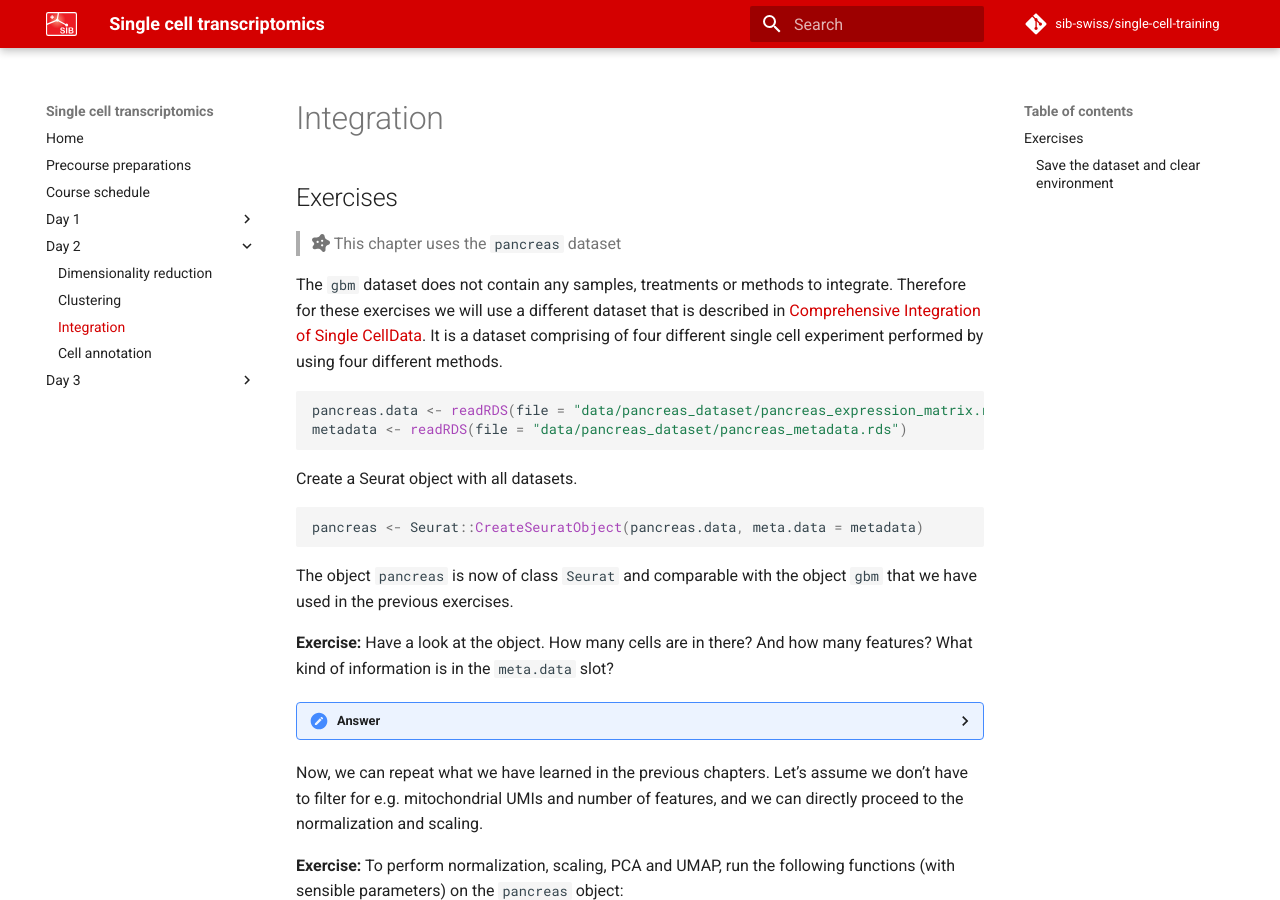
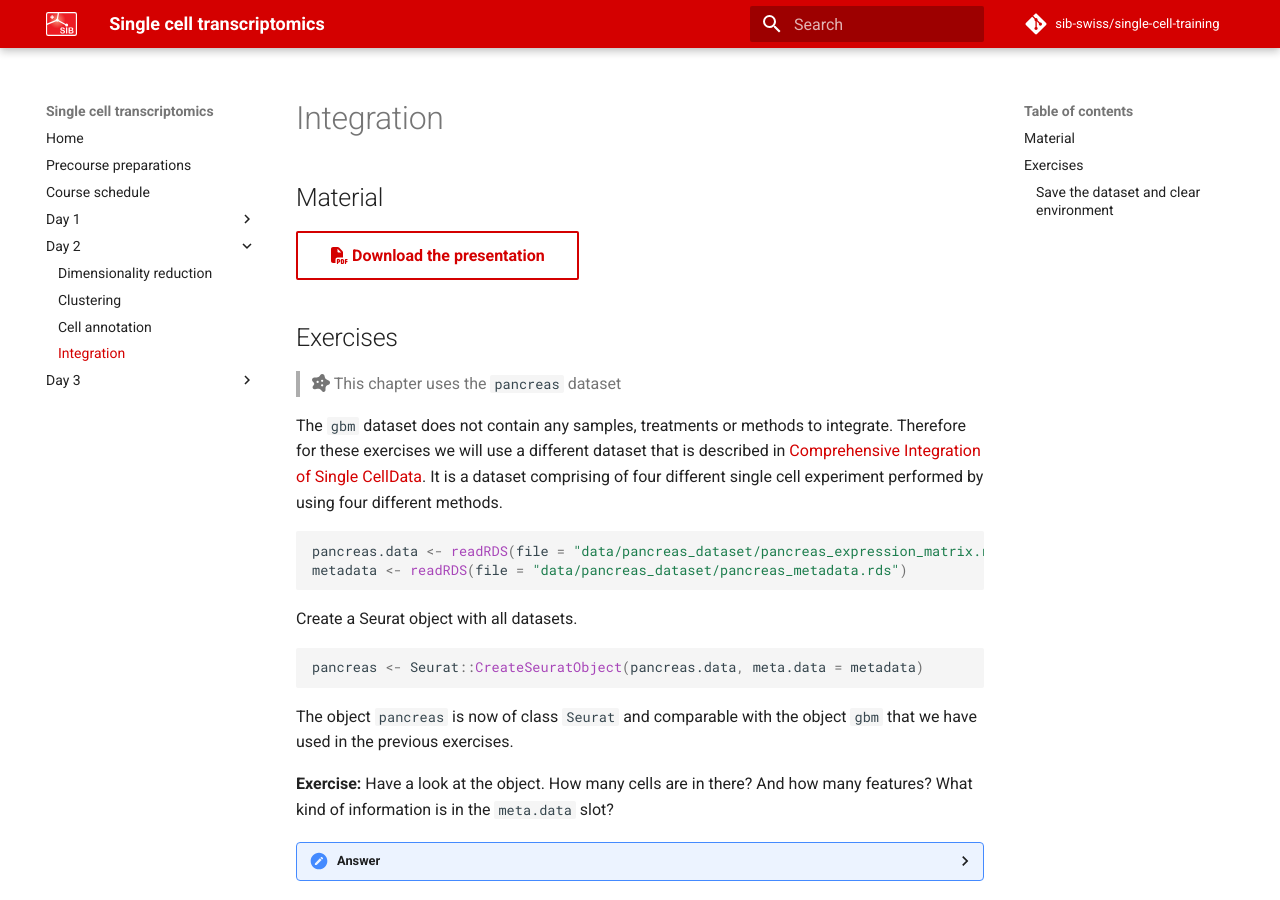
Before and after one commit to sib-swiss/single-cell-training, an MkDocs documentation site: the page built from docs/day2/integration.md, in a window 1280 px wide and 900 px high. Built offline with MkDocs 1.6.1 and Material for MkDocs 9.7.7, drawn with Linux system fonts in a browser that asks for light colours; comment, search, counter and statistics services are not loaded.

Commit message:
changed order dim reduction and integration

```diff
--- a/docs/day2/integration.md
+++ b/docs/day2/integration.md
@@ -1,3 +1,8 @@
+
+## Material
+
+[:fontawesome-solid-file-pdf: Download the presentation](../assets/pdf/Integration_only.pdf){: .md-button }
+
 ## Exercises
 
 > :fontawesome-solid-disease: This chapter uses the `pancreas` dataset
--- a/mkdocs.yml
+++ b/mkdocs.yml
@@ -12,8 +12,8 @@
     - Day 2:
       - Dimensionality reduction: day2/dimensionality_reduction.md
       - Clustering: day2/clustering.md
+      - Cell annotation: day2/cell_annotation.md
       - Integration: day2/integration.md
-      - Cell annotation: day2/cell_annotation.md
     - Day 3:
       - Differential gene expression: day3/differential_gene_expression.md
       - Erichment analysis: day3/enrichment_analysis.md
```
Also changed, not shown: docs/day2/dimensionality_reduction.md (+1 -1 lines), 2 other files.
